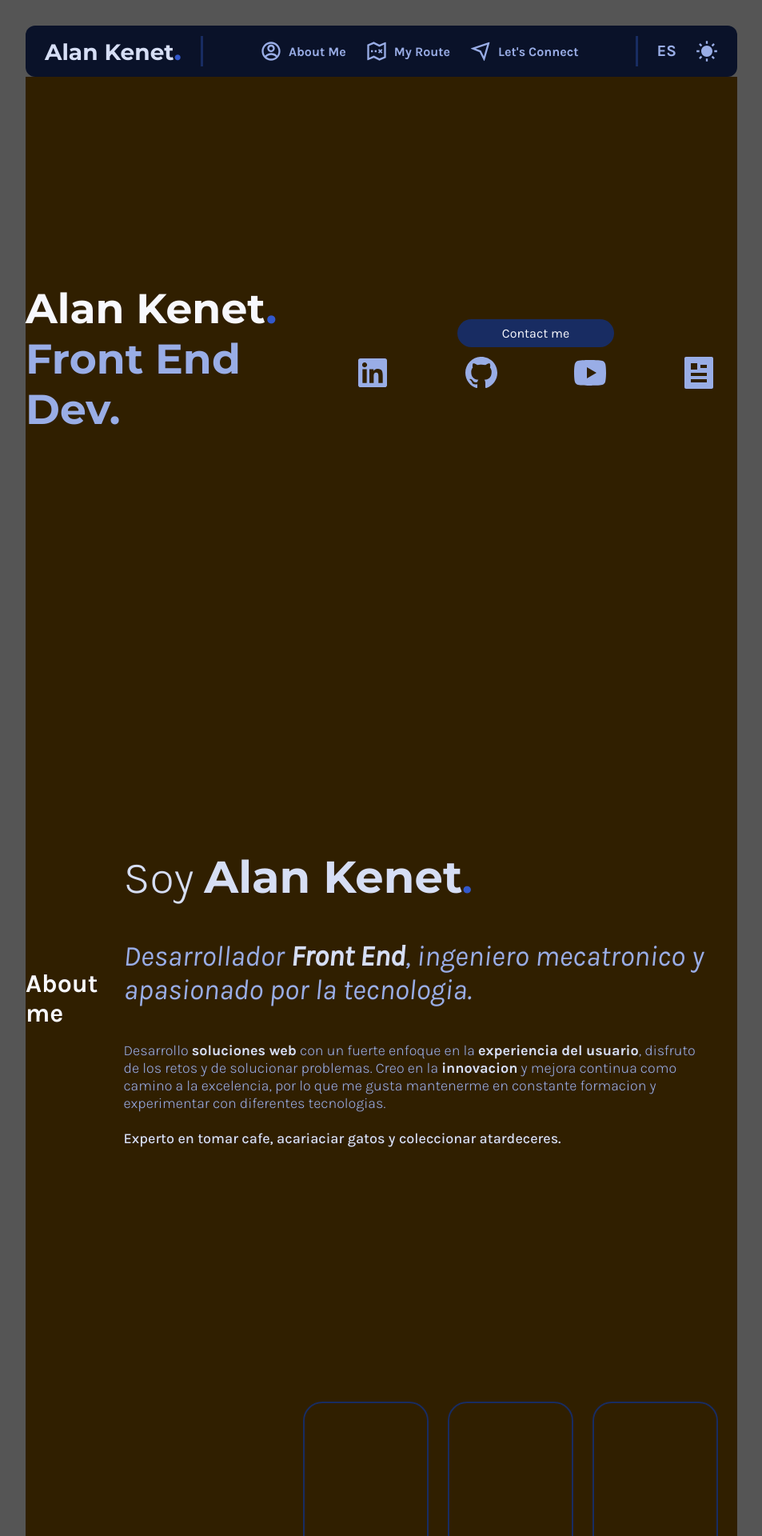
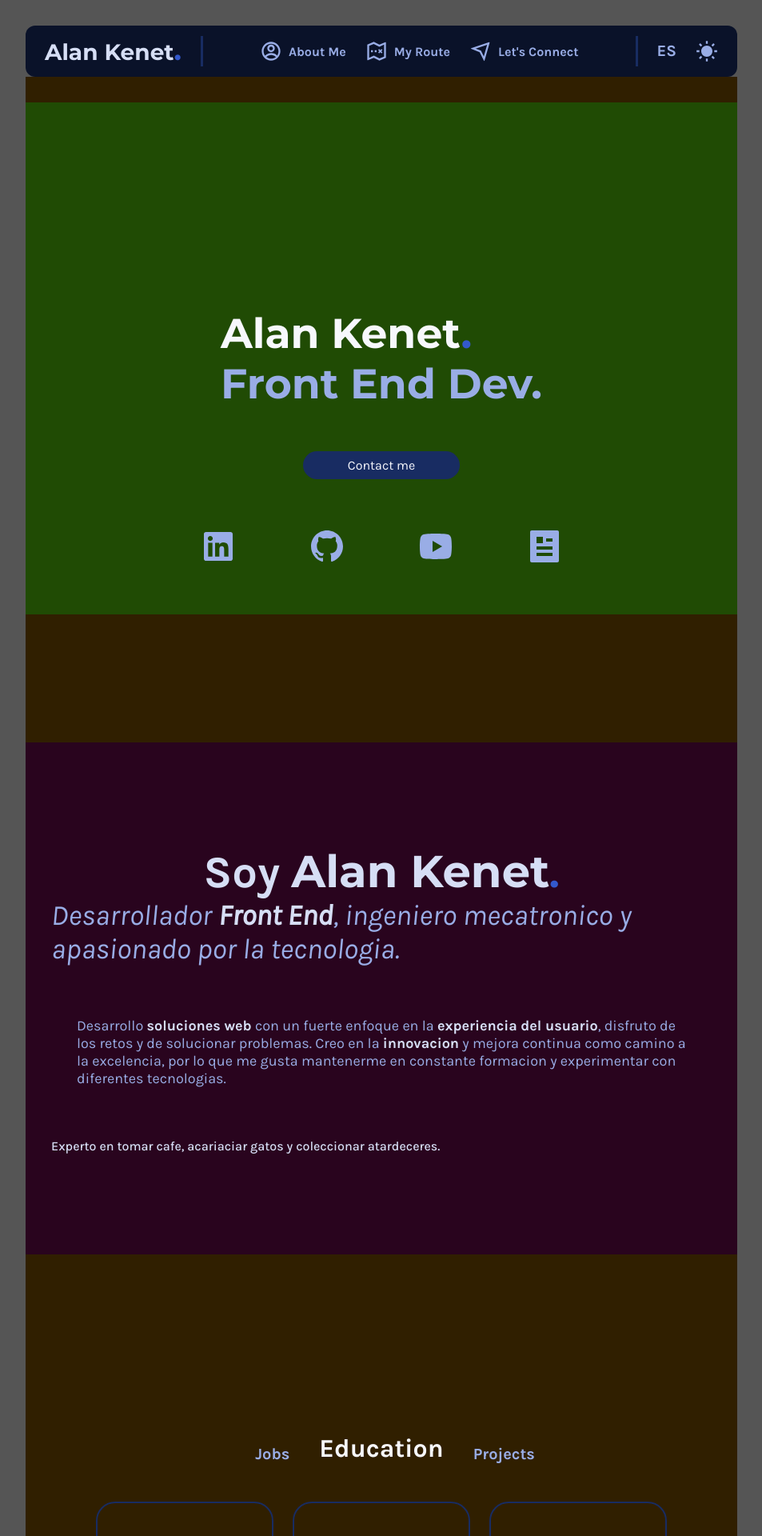
Before and after one commit to AlanKenet/react-portfolio, a React (Vite) app: page / in a window 1280 px wide. Shown: the top 1920 px of the page at 80% size, without its empty margins (163-1116 px from the left). Built offline with nearby package versions, Linux system fonts and the light colour scheme.

Commit message:
Layout changes

```diff
--- a/src/components/bar/BarTitle.jsx
+++ b/src/components/bar/BarTitle.jsx
@@ -1,7 +1,7 @@
 export function BarTitle ({ className }) {
   return (
     <header className={className}>
-      <a href=''>
+      <a href='#home'>
         <h1>
           Alan Kenet
           <span className='text-base'>.</span>
--- a/src/pages/about/About.css
+++ b/src/pages/about/About.css
@@ -1,8 +1,10 @@
 .about-section{
+    background-color: rgb(41, 4, 30);
     display: flex;
     flex-direction: column;
+    justify-content: center;
     gap: 2rem;
-    padding: 4rem;
+    padding: 2rem;
 }
 
 .about-header{
--- a/src/pages/about/About.jsx
+++ b/src/pages/about/About.jsx
@@ -2,27 +2,23 @@ import './About.css'
 
 export function About () {
   return (
-    <>
+    <section className='about-section content'>
       <header className='about-header'>
-        <h1 className='page-title'>About me</h1>
+        <h1 className='my-name text-highlight'>
+          Soy <span className='alankenet'>Alan Kenet</span><span className='text-base text-w700'>.</span>
+        </h1>
+        <h2 className='main-description'>
+          Desarrollador <span className='text-highlight text-w700'>Front End</span>, ingeniero mecatronico y apasionado por la tecnologia.
+        </h2>
       </header>
-      <main className='about-main'>
-        <p className='about-description'>
-          <span className='my-name text-highlight'>
-            Soy <span className='alankenet'>Alan Kenet</span><span className='text-base text-w700'>.</span>
-          </span><br /><br /><br />
-
-          <span className='main-description'>
-            Desarrollador <span className='text-highlight text-w700'>Front End</span>, ingeniero mecatronico y apasionado por la tecnologia.
-          </span><br /><br /><br />
-
-          Desarrollo <span className='text-highlight text-w700'>soluciones web</span> con un fuerte enfoque en la <span className='text-highlight text-w700'>experiencia del usuario</span>, disfruto de los retos y de solucionar problemas. Creo en la <span className='text-highlight text-w700'>innovacion</span> y mejora continua como camino a la excelencia, por lo que me gusta mantenerme en constante formacion y experimentar con diferentes tecnologias.<br /><br />
-
-          <span className='text-highlight text-w500'>
-            Experto en tomar cafe, acariaciar gatos y coleccionar atardeceres.
-          </span>
-        </p>
-      </main>
-    </>
+      <p className='about-description'>
+        Desarrollo <span className='text-highlight text-w700'>soluciones web</span> con un fuerte enfoque en la <span className='text-highlight text-w700'>experiencia del usuario</span>, disfruto de los retos y de solucionar problemas. Creo en la <span className='text-highlight text-w700'>innovacion</span> y mejora continua como camino a la excelencia, por lo que me gusta mantenerme en constante formacion y experimentar con diferentes tecnologias.
+      </p>
+      <p>
+        <span className='text-highlight text-w500'>
+          Experto en tomar cafe, acariaciar gatos y coleccionar atardeceres.
+        </span>
+      </p>
+    </section>
   )
 }
--- a/src/pages/contact/Contact.jsx
+++ b/src/pages/contact/Contact.jsx
@@ -3,13 +3,13 @@ import { ContactForm } from './components/ContactForm'
 
 export function Contact () {
   return (
-    <>
+    <section className='contact-section content'>
       <header className='contact-header'>
         <h1 className='page-title'>Contact Me</h1>
       </header>
       <main>
         <ContactForm />
       </main>
-    </>
+    </section>
   )
 }
--- a/src/pages/experience/Experience.jsx
+++ b/src/pages/experience/Experience.jsx
@@ -20,7 +20,7 @@ export function Experience () {
   }
 
   return (
-    <>
+    <section className='experience-section content'>
       <header className='experience-header'>
         <DynamicTitle onClick={handleClick} titles={titles} />
       </header>
@@ -34,6 +34,6 @@ export function Experience () {
           ))
         }
       </main>
-    </>
+    </section>
   )
 }
--- a/src/pages/home/Home.jsx
+++ b/src/pages/home/Home.jsx
@@ -4,7 +4,7 @@ import '@home/styles/Home.css'
 
 export function Home () {
   return (
-    <>
+    <section className='home-section content'>
       <header className='home-header'>
         <h1 className='home-titles'>
           <span className='text-white'>Alan Kenet</span>
@@ -16,6 +16,6 @@ export function Home () {
         <button className='home-button'>Contact me</button>
         <SocialMediaBar />
       </footer>
-    </>
+    </section>
   )
 }
--- a/src/pages/home/styles/Home.css
+++ b/src/pages/home/styles/Home.css
@@ -1,13 +1,14 @@
+.home-section{
+    display: grid;
+    grid-template-rows: 1fr auto 1fr;
+    background-color: rgb(32, 75, 4);
+}
+
 .home-titles{
     font-family: 'Montserrat', sans-serif;
     font-size: 3.25rem;
     font-weight: 700;
     color: var(--base);
-}
-
-.home-section{
-    display: grid;
-    grid-template-rows: 1fr auto 1fr;
 }
 
 .home-header{
```
